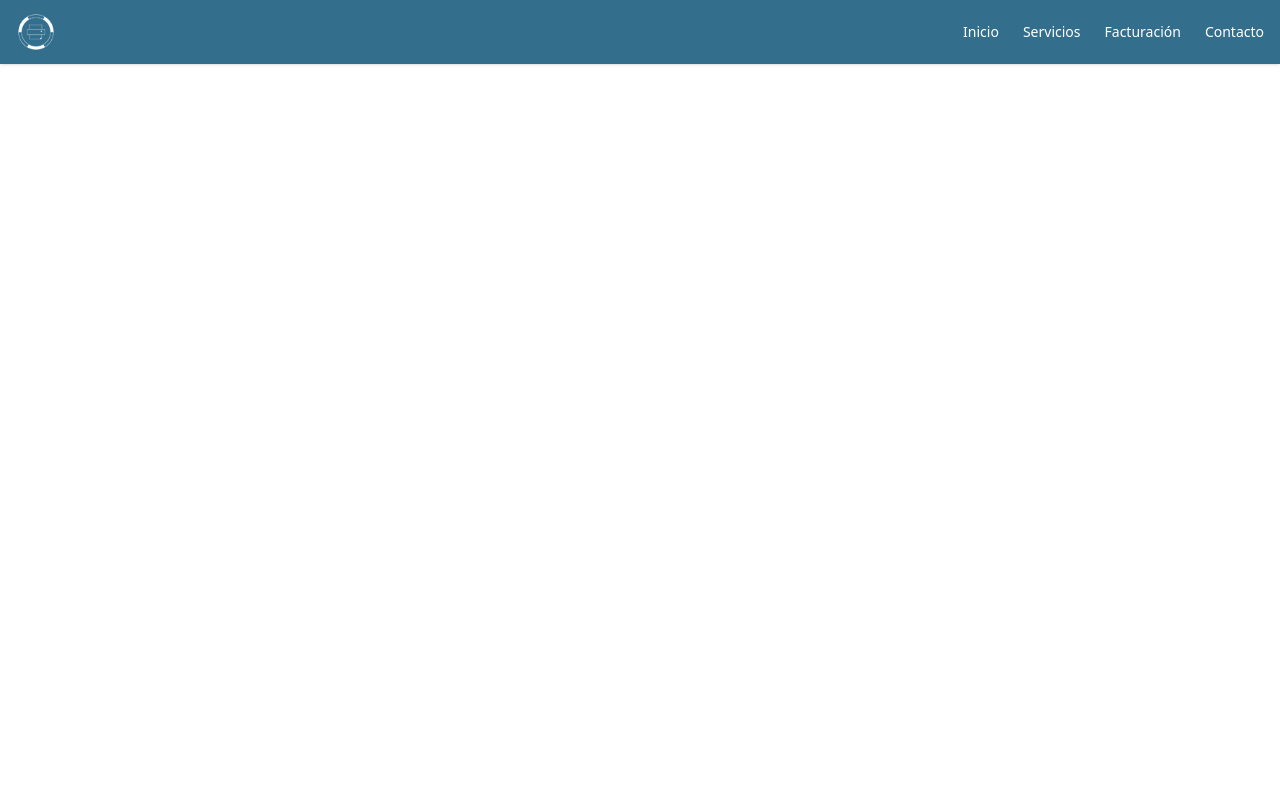
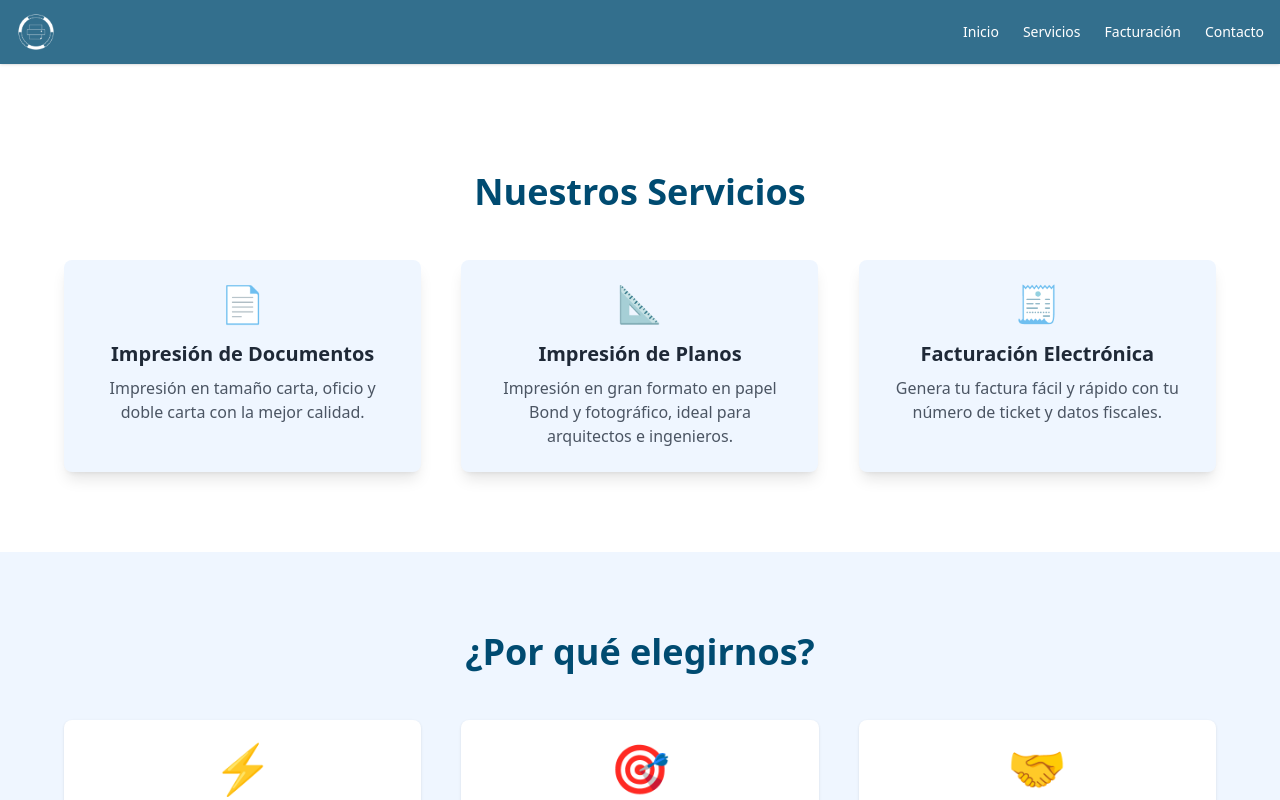
Before and after one commit to puertocopy/puerto-copy-site, a Next.js app: page / in a window 1280 px wide. Shown: the top 800 px of the page. Built offline with nearby package versions, Linux system fonts and the light colour scheme.

Commit message:
Agrega log de datos recibidos en la API de generar factura

```diff
--- a/pages/index.js
+++ b/pages/index.js
@@ -39,7 +39,7 @@ export default function Home() {
       <Navbar />
 
       {/* SLIDER */}
-<section className="relative w-full min-h-[calc(100vh-60px)] mt-[60px] overflow-hidden">
+      <section className="relative w-full mt-[60px]">
        <div className="relative w-full h-full">
           {slides.map((slide, index) => {
             const imageUrl = isMobile
@@ -59,7 +59,6 @@ export default function Home() {
           })}
         </div>
       </section>
-
 
       {/* ESPACIADOR PARA FORZAR SCROLL FLUIDO */}
       <div className="h-6 md:h-8" />
```
Lines whose indentation alone changed are shown as unchanged.
